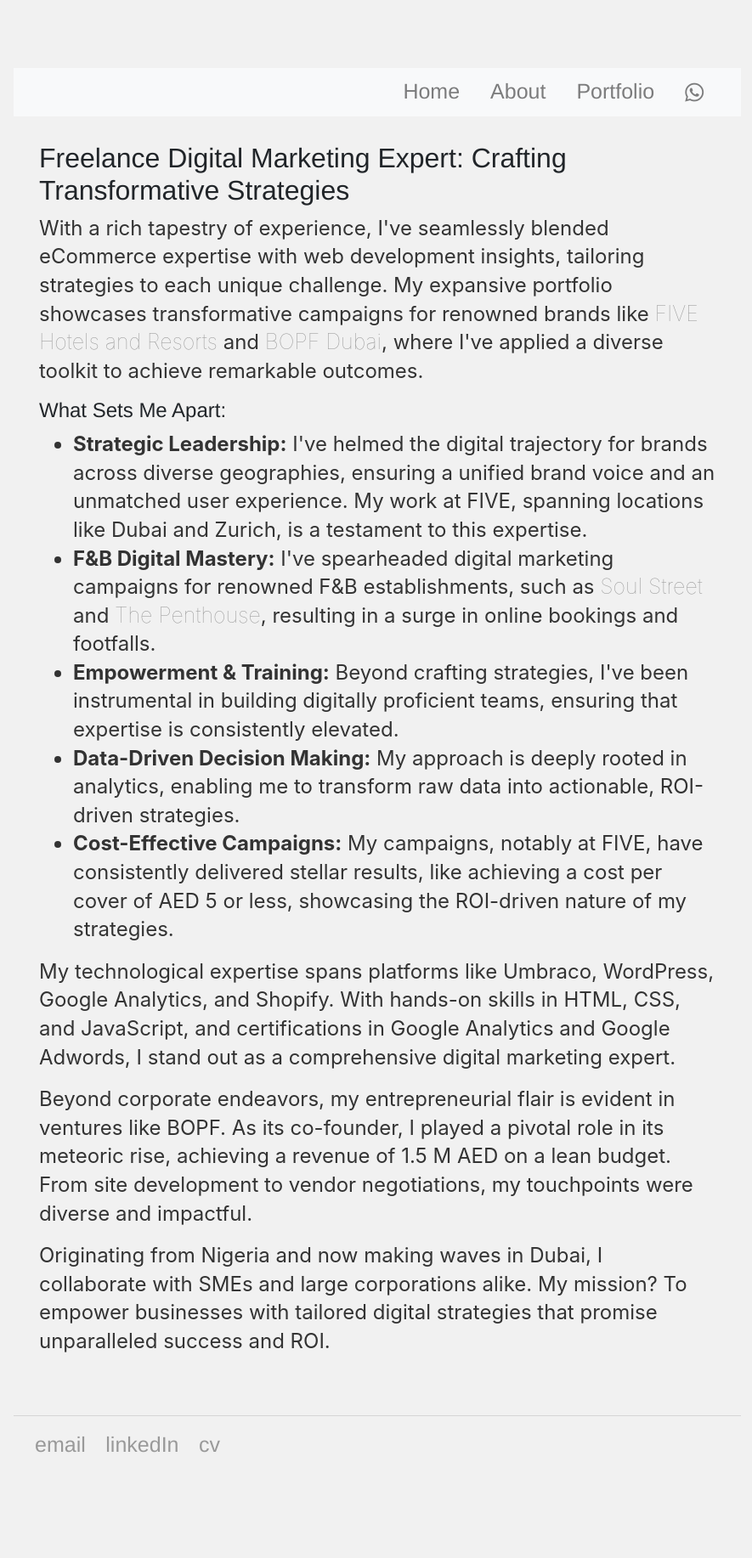
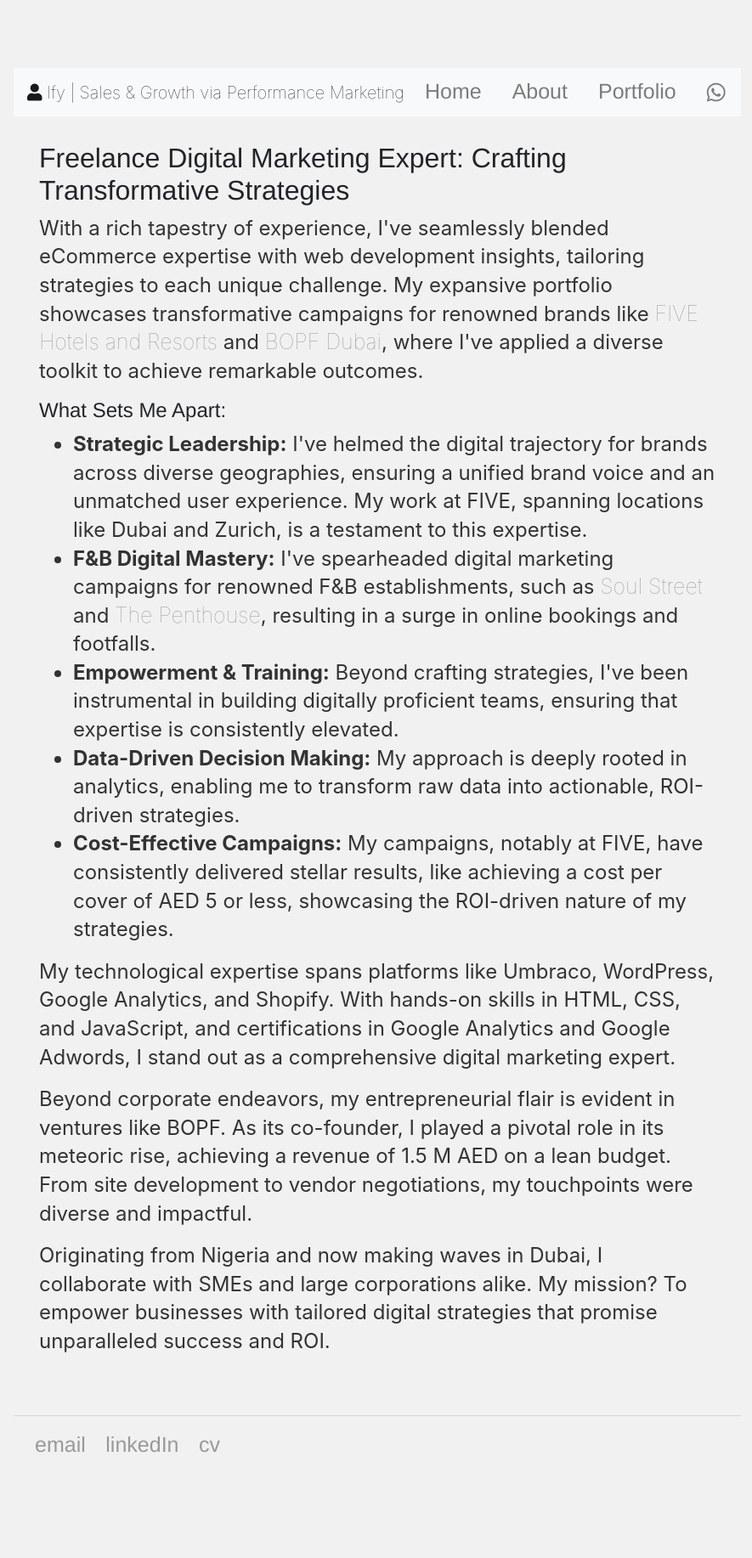
Before and after one commit to IfeanyiIbekwe/ifeanyiibekwe.github.io, a Jekyll site: the page built from about/index.html, in a window 1280 px wide. Shown: the whole page at 85% size, without its empty margins (196-1081 px from the left). Built offline with Jekyll 4.4.1, drawn with Linux system fonts in a browser that asks for light colours.

Commit message:
Update default.html

```diff
--- a/_layouts/default.html
+++ b/_layouts/default.html
@@ -39,7 +39,8 @@
 <body>
 <!-- Navbar -->
 <nav class="navbar navbar-expand-lg navbar-light bg-light">
-    <a class="navbar-brand" href="/"> </a>
+    <a class="navbar-brand" href="/"> <i class="fas fa-user"></i> Ify | Sales & Growth via Performance Marketing
+</a>
     <button class="navbar-toggler" type="button" data-toggle="collapse" data-target="#navbarNav" aria-controls="navbarNav" aria-expanded="false" aria-label="Toggle navigation">
         <span class="navbar-toggler-icon"></span>
     </button>
```
